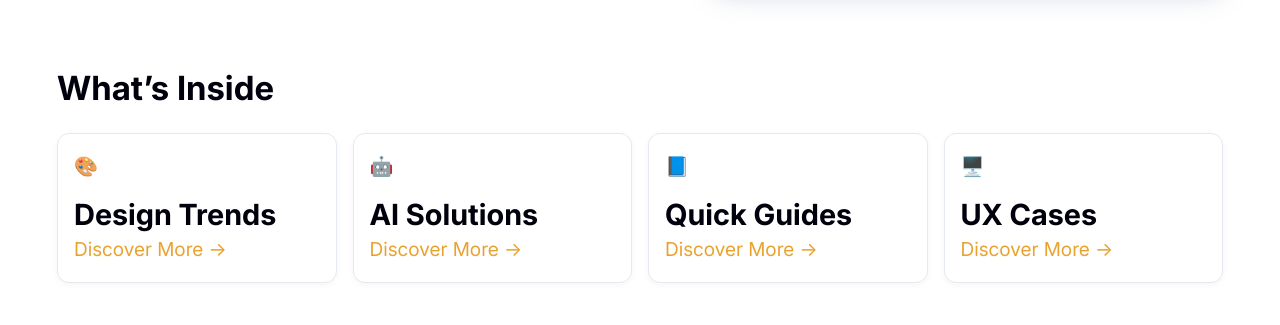
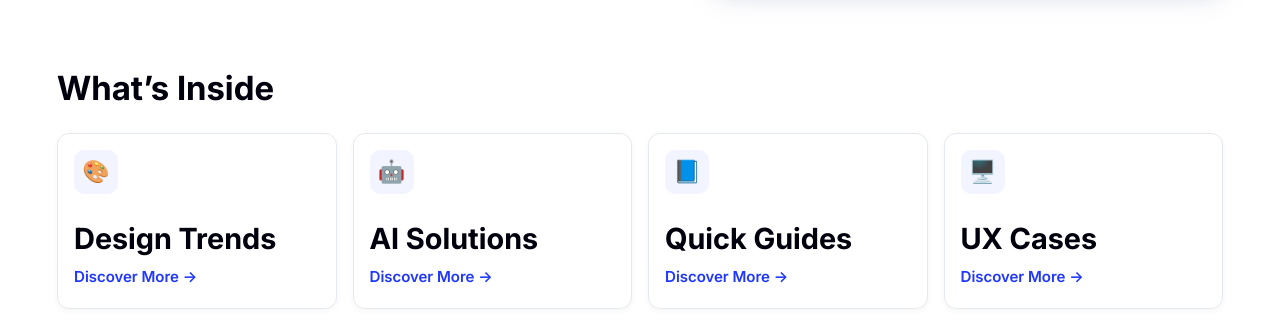
Before and after one commit to Olha-Studio/insights, an Astro site: page / in a window 1280 px wide. Shown: the part 627-952 px from the top of the page. Built offline with nearby package versions, Linux system fonts and the light colour scheme; Astro itself is replaced by a stand-in of ours.

Commit message:
chore(css): include component CSS imports; remove example-css-structure

```diff
--- a/example-css-structure/layouts/BaseLayout.astro
+++ /dev/null
@@ -1,38 +0,0 @@
----
-const { title = "Astro + Vanilla CSS Starter", description = "Tokens + layers + utilities + components", } = Astro.props;
----
-<html lang="en">
-  <head>
-    <meta charset="utf-8" />
-    <meta name="viewport" content="width=device-width, initial-scale=1" />
-    <title>{title}</title>
-    <meta name="description" content={description} />
-    <link rel="preconnect" href="https://fonts.gstatic.com" crossorigin>
-    <link href="https://fonts.googleapis.com/css2?family=Inter:wght@400;600;700&display=swap" rel="stylesheet">
-    <!-- Order matters: layers first, then each stylesheet -->
-    <link rel="stylesheet" href="/src/styles/layers.css" />
-    <link rel="stylesheet" href="/src/styles/reset.css" />
-    <link rel="stylesheet" href="/src/styles/tokens.css" />
-    <link rel="stylesheet" href="/src/styles/base.css" />
-    <link rel="stylesheet" href="/src/styles/utilities.css" />
-    <link rel="stylesheet" href="/src/styles/components/button.css" />
-    <link rel="stylesheet" href="/src/styles/components/card.css" />
-    <link rel="stylesheet" href="/src/styles/components/prose.css" />
-  </head>
-  <body>
-    <header class="container py-6 flex items-center justify-between">
-      <a href="/" class="fw-600">OLHA</a>
-      <nav class="flex gap-4">
-        <a href="/blog">Blog</a>
-        <a href="/about">About</a>
-      </nav>
-      <button class="c-btn c-btn--primary">Subscribe</button>
-    </header>
-    <main class="container stack">
-      <slot />
-    </main>
-    <footer class="container py-6 mt-4">
-      <p class="muted">&copy; {new Date().getFullYear()} OLHA</p>
-    </footer>
-  </body>
-</html>
--- a/example-css-structure/styles/base.css
+++ /dev/null
@@ -1,19 +0,0 @@
-@layer base {
-  html { color-scheme: light dark; }
-  body {
-    background: hsl(var(--bg));
-    color: hsl(var(--text));
-    font: 400 var(--step-0)/1.6 var(--font-sans);
-    -webkit-font-smoothing: antialiased;
-    text-rendering: optimizeLegibility;
-    margin: 0;
-  }
-
-  a { color: hsl(var(--brand-600)); text-decoration: none; }
-  a:hover { text-decoration: underline; text-underline-offset: 2px; }
-  img, svg, video { max-width: 100%; height: auto; }
-
-  h1 { font-size: var(--step-3); line-height: 1.15; margin: 0 0 var(--space-4); }
-  h2 { font-size: var(--step-2); line-height: 1.2;  margin: var(--space-6) 0 var(--space-3); }
-  h3 { font-size: var(--step-1); line-height: 1.25; margin: var(--space-4) 0 var(--space-2); }
-}
--- a/example-css-structure/styles/components/button.css
+++ /dev/null
@@ -1,23 +0,0 @@
-@layer components {
-  .c-btn {
-    display: inline-flex;
-    align-items: center;
-    gap: .5rem;
-    padding: .6rem 1rem;
-    border-radius: var(--radius-2);
-    font-weight: 600;
-    cursor: pointer;
-    border: 1px solid transparent;
-    transition: translate .15s ease, background-color .15s ease;
-  }
-  .c-btn--primary {
-    background: hsl(var(--brand-500));
-    color: white;
-  }
-  .c-btn--ghost {
-    background: transparent;
-    color: hsl(var(--brand-600));
-    border-color: hsl(var(--brand-600) / .25);
-  }
-  .c-btn:is(:hover, :focus-visible) { translate: 0 -1px; }
-}
--- a/example-css-structure/styles/components/card.css
+++ /dev/null
@@ -1,13 +0,0 @@
-@layer components {
-  .c-card {
-    background: hsl(var(--bg));
-    border: 1px solid hsl(0 0% 0% / .08);
-    border-radius: var(--radius-2);
-    padding: var(--space-6);
-    box-shadow: var(--shadow-1);
-  }
-  .c-card-grid { display: grid; gap: var(--space-4); grid-template-columns: 1fr; container-type: inline-size; }
-  @container (min-width: 40rem) {
-    .c-card-grid { grid-template-columns: 1fr 1fr; }
-  }
-}
--- a/example-css-structure/styles/components/prose.css
+++ /dev/null
@@ -1,17 +0,0 @@
-@layer components {
-  .prose { max-width: 70ch; }
-  .prose p { margin: 0 0 var(--space-4); }
-  .prose h2 { margin-top: var(--space-8); }
-  .prose img { border-radius: var(--radius-1); }
-  .prose code {
-    background: hsl(0 0% 0% / .06);
-    padding: .15em .35em; border-radius: .3em; font-size: .95em;
-  }
-  .prose pre {
-    padding: var(--space-4);
-    border-radius: var(--radius-2);
-    overflow: auto;
-    background: hsl(0 0% 0% / .04);
-  }
-  .dark .prose code { background: hsl(0 0% 100% / .08); }
-}
--- a/example-css-structure/styles/layers.css
+++ /dev/null
@@ -1,2 +0,0 @@
-/* Define cascade order once; import this first */
-@layer reset, tokens, base, utilities, components, overrides;
--- a/example-css-structure/styles/reset.css
+++ /dev/null
@@ -1,10 +0,0 @@
-/* Minimal modern reset (non-destructive) */
-@layer reset {
-  *, *::before, *::after { box-sizing: border-box; }
-  * { margin: 0; }
-  html, body { height: 100%; }
-  img, picture, video, canvas, svg { display: block; max-width: 100%; }
-  input, button, textarea, select { font: inherit; }
-  :where(h1, h2, h3, h4, h5, h6) { font: inherit; }
-  :where(ul[role='list'], ol[role='list']) { list-style: none; }
-}
--- a/example-css-structure/styles/tokens.css
+++ /dev/null
@@ -1,44 +0,0 @@
-/* Design tokens: single source of truth */
-@layer tokens {
-  :root {
-    /* Colors (HSL for easy theming) */
-    --bg: 0 0% 100%;
-    --text: 222 20% 12%;
-    --muted: 220 10% 46%;
-    --brand-50: 226 100% 97%;
-    --brand-500: 231 96% 59%;
-    --brand-600: 231 85% 52%;
-
-    /* Spacing scale */
-    --space-1: .25rem; /* 4px */
-    --space-2: .5rem;  /* 8px */
-    --space-3: .75rem; /* 12px */
-    --space-4: 1rem;   /* 16px */
-    --space-6: 1.5rem; /* 24px */
-    --space-8: 2rem;   /* 32px */
-
-    /* Typography */
-    --font-sans: ui-sans-serif, system-ui, Inter, Arial, sans-serif;
-    --step--1: clamp(.9rem, .9vw, .95rem);
-    --step-0:  clamp(1rem, 1vw, 1.05rem);
-    --step-1:  clamp(1.25rem, 1.2vw, 1.3rem);
-    --step-2:  clamp(1.5rem, 1.6vw, 1.75rem);
-    --step-3:  clamp(1.9rem, 2.4vw, 2.25rem);
-
-    /* Radius & shadow */
-    --radius-1: .375rem;
-    --radius-2: .5rem;
-    --shadow-1: 0 1px 2px hsl(0 0% 0% / .06), 0 2px 8px hsl(0 0% 0% / .06);
-
-    /* Layout width */
-    --container: 70rem;
-  }
-
-  /* Dark theme toggled via .dark on <html> */
-  .dark {
-    --bg: 222 20% 10%;
-    --text: 210 10% 96%;
-    --muted: 215 12% 70%;
-    --brand-500: 231 96% 70%;
-  }
-}
--- a/example-css-structure/styles/utilities.css
+++ /dev/null
@@ -1,33 +0,0 @@
-@layer utilities {
-  /* Layout */
-  .container { width: min(100% - 2rem, var(--container)); margin-inline: auto; }
-  .grid { display: grid; }
-  .flex { display: flex; }
-  .inline-flex { display: inline-flex; }
-  .items-center { align-items: center; }
-  .justify-between { justify-content: space-between; }
-  .gap-2 { gap: var(--space-2); }
-  .gap-4 { gap: var(--space-4); }
-  .stack > * + * { margin-top: var(--space-3); }
-
-  /* Spacing */
-  .p-4 { padding: var(--space-4); }
-  .px-4 { padding-inline: var(--space-4); }
-  .py-6 { padding-block: var(--space-6); }
-  .mt-4 { margin-top: var(--space-4); }
-  .mb-6 { margin-bottom: var(--space-6); }
-
-  /* Text */
-  .text-center { text-align: center; }
-  .fw-600 { font-weight: 600; }
-
-  /* Visual */
-  .rounded { border-radius: var(--radius-2); }
-  .shadow-1 { box-shadow: var(--shadow-1); }
-
-  /* Accessibility */
-  .sr-only {
-    position: absolute; width: 1px; height: 1px; padding: 0; margin: -1px;
-    overflow: hidden; clip: rect(0,0,0,0); white-space: nowrap; border: 0;
-  }
-}
--- a/src/components/BaseHead.astro
+++ b/src/components/BaseHead.astro
@@ -6,6 +6,8 @@ import '../styles/reset.css';
 import '../styles/tokens.css';
 import '../styles/base.css';
 import '../styles/utilities.css';
+import '../styles/components/buttons.css';
+import '../styles/components/cards.css';
 import { SITE_TITLE, SITE_DESCRIPTION } from '../consts';
 
 interface Props {
```
Also changed, not shown: example-css-structure/pages/index.astro (deleted, +0 -26 lines).
